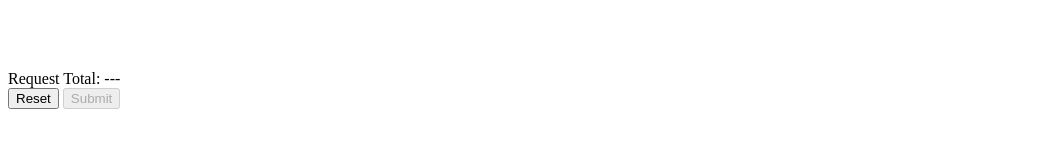
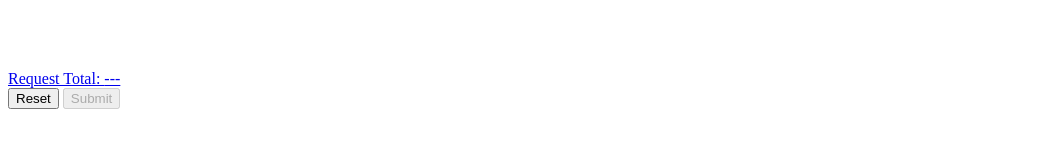
Before and after one commit to ucdavis/tacos, a React app in the folder src/tacos.mvc/: page / in a window 1280 px wide. Shown: the part 160-308 px from the top of the page, without its empty margins (0-1043 px from the left). Built offline with nearby package versions, Linux system fonts and the light colour scheme; the HTML template or start-up script is replaced by a standard one.

Commit message:
fixed bottom nav

```diff
--- a/src/tacos.mvc/ClientApp/components/Summary.tsx
+++ b/src/tacos.mvc/ClientApp/components/Summary.tsx
@@ -13,23 +13,16 @@ interface IProps {
 export default class Summary extends React.PureComponent<IProps, {}> {
   public render() {
     return (
-
-      <div className="head_bleed">
-      <div className="head_divider">
-      <nav
-        className="navbar fixed-bottom bg-blue"
-      >
-        <span className="navbar-brand">Request Total: {this.props.total > 0 ? this.props.total.toFixed(3) : '---'}</span>
-        <div className="pull-right">
-          <button className="btn btn-danger" onClick={this.props.onReset}>
-            Reset
-          </button>
-          <button className="btn btn-primary" id="submit-button" disabled={!this.props.canSubmit} onClick={this.props.onSubmit}>
-            Submit
-          </button>
+      <div className="navbar navbar-default navbar-expand-xs fixed-bottom" role="navigation">
+        <div className="navbar-banner">
+          <div className="container-fluid d-flex justify-content-between">
+            <a className="navbar-brand navbar-brand mr-auto" href="#">Request Total: {this.props.total > 0 ? this.props.total.toFixed(3) : '---'}</a>
+            <div>
+              <button className="btn btn-danger" onClick={this.props.onReset}>Reset</button>
+              <button className="btn btn-primary" id="submit-button" disabled={!this.props.canSubmit} onClick={this.props.onSubmit}>Submit</button>
+            </div>
+          </div>
         </div>
-      </nav>
-      </div>
       </div>
     );
   }
```
